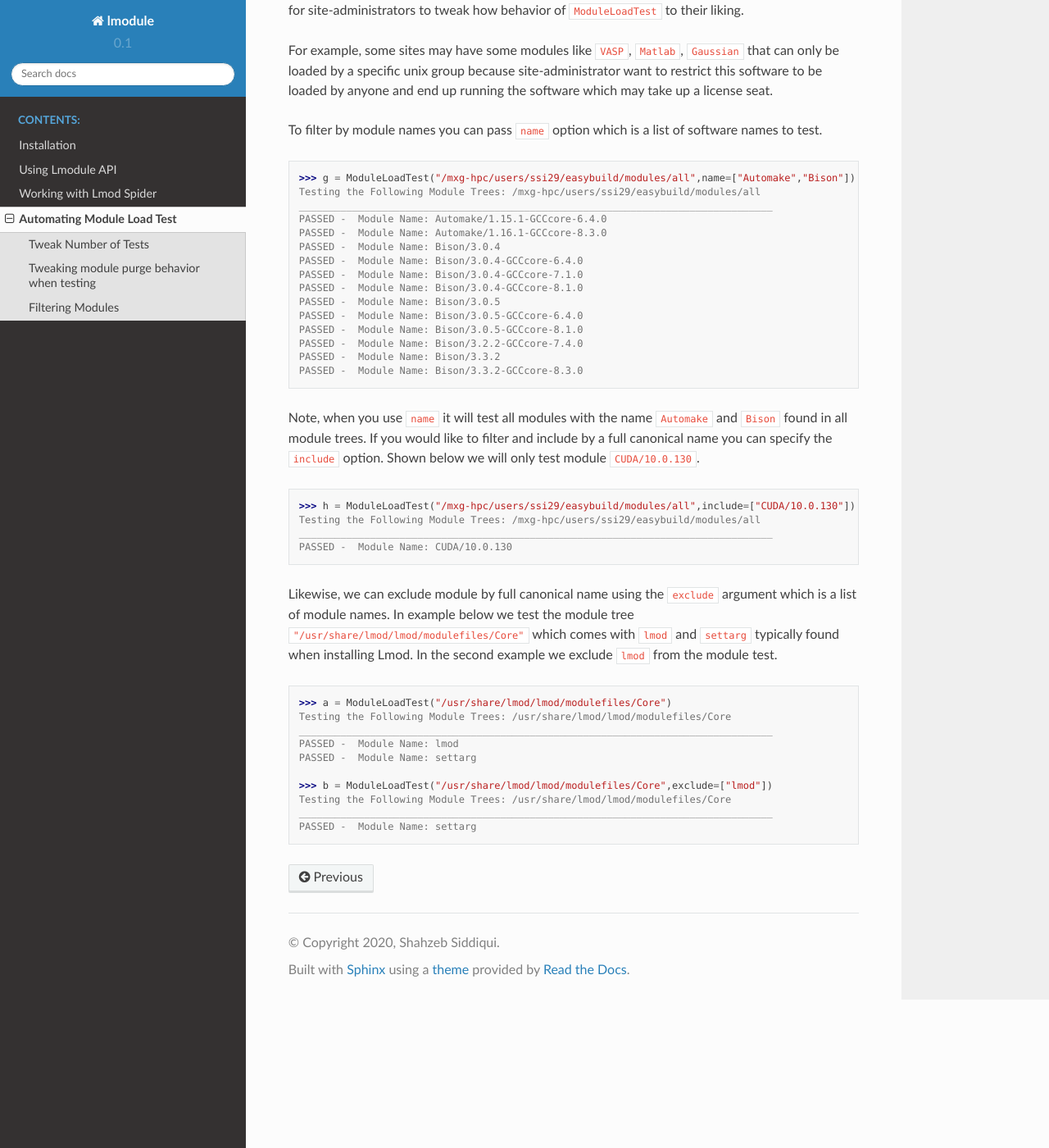
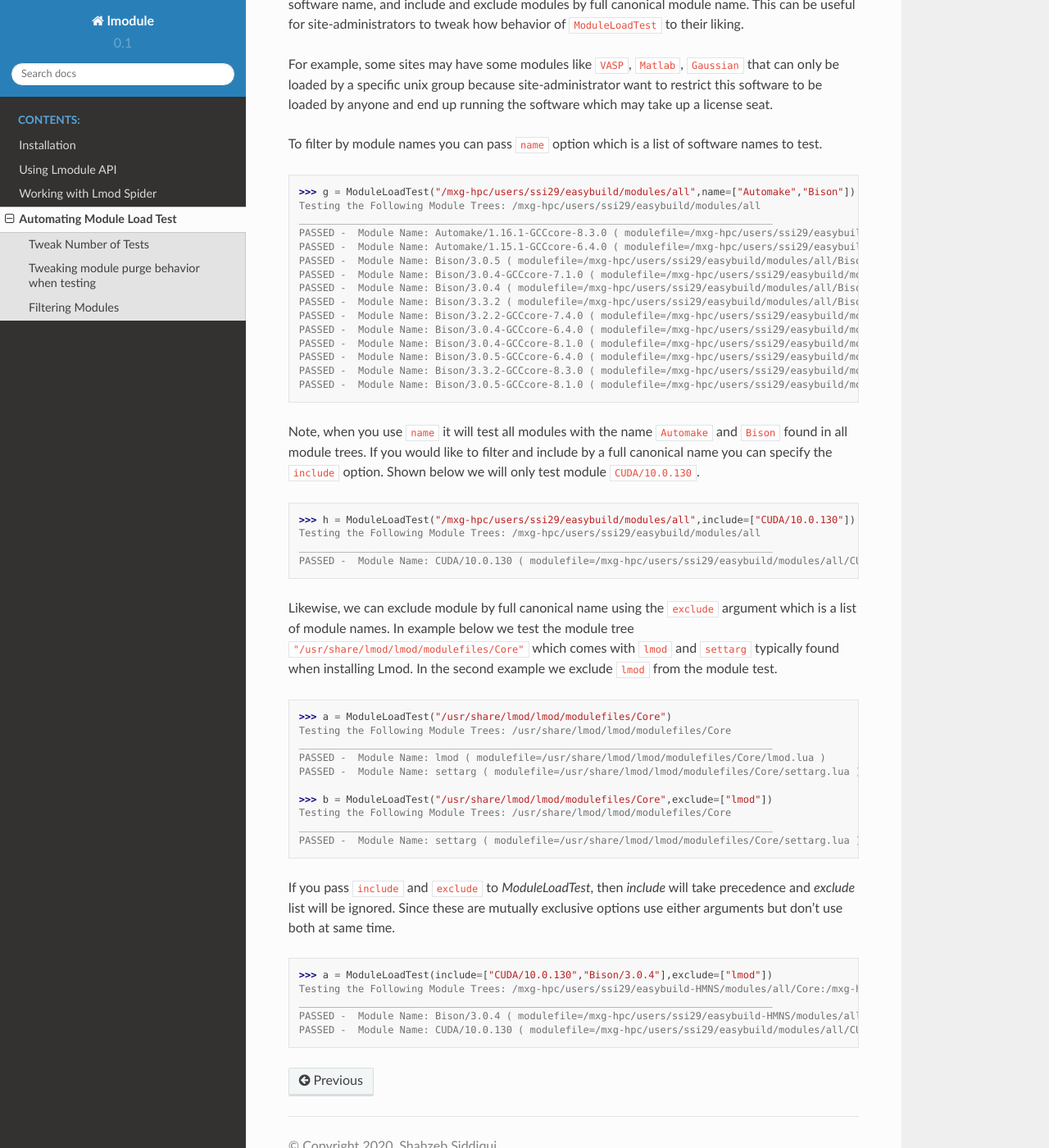
Before and after one commit to buildtesters/lmodule, a Sphinx documentation site: the page built from docs/moduleloadtest.rst, in a window 1280 px wide and 1400 px high, scrolled down 1927 px. Shown: the whole window at 82% size. Built offline with Sphinx 7.4.7 and the Read the Docs theme 2.0.0, drawn with Linux system fonts in a browser that asks for light colours; some of the changed text lies outside the part shown.

Commit message:
now returning modulefile name for Spider().get_modules() the return is a dict not a list. This allows ModuleLoadTest to print module file name and filepath to modulefile. Update docs for Spider and ModuleLoadTest section. Update conf.py with sys.path.insert to ensure api pages are generated

```diff
--- a/docs/conf.py
+++ b/docs/conf.py
@@ -10,9 +10,9 @@
 # add these directories to sys.path here. If the directory is relative to the
 # documentation root, use os.path.abspath to make it absolute, like shown here.
 #
-# import os
-# import sys
-# sys.path.insert(0, os.path.abspath('.'))
+import os
+import sys
+sys.path.insert(0, os.path.abspath('.'))
 
 from sphinx.ext.apidoc import main as sphinx_apidoc
 
--- a/docs/moduleloadtest.rst
+++ b/docs/moduleloadtest.rst
@@ -13,15 +13,17 @@ To test all modules set by MODULEPATH you can run the invoke ``ModuleLoadTest()`
 .. code-block:: python
 
     >>> a = ModuleLoadTest()
+    >>> a = ModuleLoadTest()
     Testing the Following Module Trees: /mxg-hpc/users/ssi29/easybuild-HMNS/modules/all/Core:/mxg-hpc/users/ssi29/spack/modules/linux-rhel7-x86_64/Core:/mxg-hpc/users/ssi29/easybuild/modules/all:/etc/modulefiles:/usr/share/modulefiles:/usr/share/modulefiles/Linux:/usr/share/modulefiles/Core:/usr/share/lmod/lmod/modulefiles/Core
     ________________________________________________________________________________
-    PASSED -  Module Name: Anaconda3/5.3.0
-    PASSED -  Module Name: Autoconf/2.69-GCCcore-6.4.0
-    PASSED -  Module Name: Autoconf/2.69-GCCcore-8.3.0
-    PASSED -  Module Name: Automake/1.15.1-GCCcore-6.4.0
-    PASSED -  Module Name: Automake/1.16.1-GCCcore-8.3.0
-    PASSED -  Module Name: Autotools/20170619-GCCcore-6.4.0
-    PASSED -  Module Name: Autotools/20180311-GCCcore-8.3.0
+    PASSED -  Module Name: Anaconda3/5.3.0 ( modulefile=/mxg-hpc/users/ssi29/easybuild/modules/all/Anaconda3/5.3.0.lua )
+    PASSED -  Module Name: Autoconf/2.69-GCCcore-8.3.0 ( modulefile=/mxg-hpc/users/ssi29/easybuild/modules/all/Autoconf/2.69-GCCcore-8.3.0.lua )
+    PASSED -  Module Name: Autoconf/2.69-GCCcore-6.4.0 ( modulefile=/mxg-hpc/users/ssi29/easybuild/modules/all/Autoconf/2.69-GCCcore-6.4.0.lua )
+    PASSED -  Module Name: Automake/1.16.1-GCCcore-8.3.0 ( modulefile=/mxg-hpc/users/ssi29/easybuild/modules/all/Automake/1.16.1-GCCcore-8.3.0.lua )
+    PASSED -  Module Name: Automake/1.15.1-GCCcore-6.4.0 ( modulefile=/mxg-hpc/users/ssi29/easybuild/modules/all/Automake/1.15.1-GCCcore-6.4.0.lua )
+    PASSED -  Module Name: Autotools/20170619-GCCcore-6.4.0 ( modulefile=/mxg-hpc/users/ssi29/easybuild/modules/all/Autotools/20170619-GCCcore-6.4.0.lua )
+    PASSED -  Module Name: Autotools/20180311-GCCcore-8.3.0 ( modulefile=/mxg-hpc/users/ssi29/easybuild/modules/all/Autotools/20180311-GCCcore-8.3.0.lua )
+
 
 Tweak Number of Tests
 -----------------------
@@ -32,9 +34,10 @@ We can control how many tests to run by passing ``count`` argument. Shown below
     >>> b = ModuleLoadTest(count=3)
     Testing the Following Module Trees: /mxg-hpc/users/ssi29/easybuild-HMNS/modules/all/Core:/mxg-hpc/users/ssi29/spack/modules/linux-rhel7-x86_64/Core:/mxg-hpc/users/ssi29/easybuild/modules/all:/etc/modulefiles:/usr/share/modulefiles:/usr/share/modulefiles/Linux:/usr/share/modulefiles/Core:/usr/share/lmod/lmod/modulefiles/Core
     ________________________________________________________________________________
-    PASSED -  Module Name: Anaconda3/5.3.0
-    PASSED -  Module Name: Autoconf/2.69-GCCcore-6.4.0
-    PASSED -  Module Name: Autoconf/2.69-GCCcore-8.3.0
+    PASSED -  Module Name: Anaconda3/5.3.0 ( modulefile=/mxg-hpc/users/ssi29/easybuild/modules/all/Anaconda3/5.3.0.lua )
+    PASSED -  Module Name: Autoconf/2.69-GCCcore-8.3.0 ( modulefile=/mxg-hpc/users/ssi29/easybuild/modules/all/Autoconf/2.69-GCCcore-8.3.0.lua )
+    PASSED -  Module Name: Autoconf/2.69-GCCcore-6.4.0 ( modulefile=/mxg-hpc/users/ssi29/easybuild/modules/all/Autoconf/2.69-GCCcore-6.4.0.lua )
+
 
 We can configure which module trees to test by specifying the ``tree`` argument and enable debug mode by passing ``debug=True``.
 
@@ -45,10 +48,11 @@ We can configure which module trees to test by specifying the ``tree`` argument
     ________________________________________________________________________________
     [DEBUG] Executing module command: module purge && module load lmod
     [DEBUG] Return Code: 0
-    PASSED -  Module Name: lmod
+    PASSED -  Module Name: lmod ( modulefile=/usr/share/lmod/lmod/modulefiles/Core/lmod.lua )
     [DEBUG] Executing module command: module purge && module load settarg
     [DEBUG] Return Code: 0
-    PASSED -  Module Name: settarg
+    PASSED -  Module Name: settarg ( modulefile=/usr/share/lmod/lmod/modulefiles/Core/settarg.lua )
+
 
 If you would like to specify  more than one tree you can specify them separating by a colon ``:`` character.
 
@@ -65,10 +69,11 @@ but this can be disabled by passing ``purge=False``.
     ________________________________________________________________________________
     [DEBUG] Executing module command: module load lmod
     [DEBUG] Return Code: 0
-    PASSED -  Module Name: lmod
+    PASSED -  Module Name: lmod ( modulefile=/usr/share/lmod/lmod/modulefiles/Core/lmod.lua )
     [DEBUG] Executing module command: module load settarg
     [DEBUG] Return Code: 0
-    PASSED -  Module Name: settarg
+    PASSED -  Module Name: settarg ( modulefile=/usr/share/lmod/lmod/modulefiles/Core/settarg.lua )
+
 
 If you want to force purge modules, then pass in the ``force=True``. You may get unexpected result depending on your site
 configuration.
@@ -80,12 +85,10 @@ configuration.
     ________________________________________________________________________________
     [DEBUG] Executing module command: module --force purge &&  module load lmod
     [DEBUG] Return Code: 0
-    PASSED -  Module Name: lmod
+    PASSED -  Module Name: lmod ( modulefile=/usr/share/lmod/lmod/modulefiles/Core/lmod.lua )
     [DEBUG] Executing module command: module --force purge &&  module load settarg
     [DEBUG] Return Code: 0
-    PASSED -  Module Name: settarg
-
-
+    PASSED -  Module Name: settarg ( modulefile=/usr/share/lmod/lmod/modulefiles/Core/settarg.lua )
 
 Filtering Modules
 ------------------
@@ -105,18 +108,19 @@ To filter by module names you can pass ``name`` option which is a list of softwa
     >>> g = ModuleLoadTest("/mxg-hpc/users/ssi29/easybuild/modules/all",name=["Automake","Bison"])
     Testing the Following Module Trees: /mxg-hpc/users/ssi29/easybuild/modules/all
     ________________________________________________________________________________
-    PASSED -  Module Name: Automake/1.15.1-GCCcore-6.4.0
-    PASSED -  Module Name: Automake/1.16.1-GCCcore-8.3.0
-    PASSED -  Module Name: Bison/3.0.4
-    PASSED -  Module Name: Bison/3.0.4-GCCcore-6.4.0
-    PASSED -  Module Name: Bison/3.0.4-GCCcore-7.1.0
-    PASSED -  Module Name: Bison/3.0.4-GCCcore-8.1.0
-    PASSED -  Module Name: Bison/3.0.5
-    PASSED -  Module Name: Bison/3.0.5-GCCcore-6.4.0
-    PASSED -  Module Name: Bison/3.0.5-GCCcore-8.1.0
-    PASSED -  Module Name: Bison/3.2.2-GCCcore-7.4.0
-    PASSED -  Module Name: Bison/3.3.2
-    PASSED -  Module Name: Bison/3.3.2-GCCcore-8.3.0
+    PASSED -  Module Name: Automake/1.16.1-GCCcore-8.3.0 ( modulefile=/mxg-hpc/users/ssi29/easybuild/modules/all/Automake/1.16.1-GCCcore-8.3.0.lua )
+    PASSED -  Module Name: Automake/1.15.1-GCCcore-6.4.0 ( modulefile=/mxg-hpc/users/ssi29/easybuild/modules/all/Automake/1.15.1-GCCcore-6.4.0.lua )
+    PASSED -  Module Name: Bison/3.0.5 ( modulefile=/mxg-hpc/users/ssi29/easybuild/modules/all/Bison/3.0.5.lua )
+    PASSED -  Module Name: Bison/3.0.4-GCCcore-7.1.0 ( modulefile=/mxg-hpc/users/ssi29/easybuild/modules/all/Bison/3.0.4-GCCcore-7.1.0.lua )
+    PASSED -  Module Name: Bison/3.0.4 ( modulefile=/mxg-hpc/users/ssi29/easybuild/modules/all/Bison/3.0.4.lua )
+    PASSED -  Module Name: Bison/3.3.2 ( modulefile=/mxg-hpc/users/ssi29/easybuild/modules/all/Bison/3.3.2.lua )
+    PASSED -  Module Name: Bison/3.2.2-GCCcore-7.4.0 ( modulefile=/mxg-hpc/users/ssi29/easybuild/modules/all/Bison/3.2.2-GCCcore-7.4.0.lua )
+    PASSED -  Module Name: Bison/3.0.4-GCCcore-6.4.0 ( modulefile=/mxg-hpc/users/ssi29/easybuild/modules/all/Bison/3.0.4-GCCcore-6.4.0.lua )
+    PASSED -  Module Name: Bison/3.0.4-GCCcore-8.1.0 ( modulefile=/mxg-hpc/users/ssi29/easybuild/modules/all/Bison/3.0.4-GCCcore-8.1.0.lua )
+    PASSED -  Module Name: Bison/3.0.5-GCCcore-6.4.0 ( modulefile=/mxg-hpc/users/ssi29/easybuild/modules/all/Bison/3.0.5-GCCcore-6.4.0.lua )
+    PASSED -  Module Name: Bison/3.3.2-GCCcore-8.3.0 ( modulefile=/mxg-hpc/users/ssi29/easybuild/modules/all/Bison/3.3.2-GCCcore-8.3.0.lua )
+    PASSED -  Module Name: Bison/3.0.5-GCCcore-8.1.0 ( modulefile=/mxg-hpc/users/ssi29/easybuild/modules/all/Bison/3.0.5-GCCcore-8.1.0.lua )
+
 
 Note, when you use ``name`` it will test all modules with the name ``Automake`` and ``Bison`` found in all module trees.
 If you would like to filter and include by a full canonical name you can specify the ``include`` option. Shown below
@@ -127,8 +131,7 @@ we will only test module ``CUDA/10.0.130``.
     >>> h = ModuleLoadTest("/mxg-hpc/users/ssi29/easybuild/modules/all",include=["CUDA/10.0.130"])
     Testing the Following Module Trees: /mxg-hpc/users/ssi29/easybuild/modules/all
     ________________________________________________________________________________
-    PASSED -  Module Name: CUDA/10.0.130
-
+    PASSED -  Module Name: CUDA/10.0.130 ( modulefile=/mxg-hpc/users/ssi29/easybuild/modules/all/CUDA/10.0.130.lua )
 
 Likewise, we can exclude module by full canonical name using the ``exclude`` argument which is a list of module names. In
 example below we test the module tree ``"/usr/share/lmod/lmod/modulefiles/Core"`` which comes with ``lmod`` and ``settarg``
@@ -139,10 +142,22 @@ typically found when installing Lmod. In the second example we exclude ``lmod``
     >>> a = ModuleLoadTest("/usr/share/lmod/lmod/modulefiles/Core")
     Testing the Following Module Trees: /usr/share/lmod/lmod/modulefiles/Core
     ________________________________________________________________________________
-    PASSED -  Module Name: lmod
-    PASSED -  Module Name: settarg
+    PASSED -  Module Name: lmod ( modulefile=/usr/share/lmod/lmod/modulefiles/Core/lmod.lua )
+    PASSED -  Module Name: settarg ( modulefile=/usr/share/lmod/lmod/modulefiles/Core/settarg.lua )
 
     >>> b = ModuleLoadTest("/usr/share/lmod/lmod/modulefiles/Core",exclude=["lmod"])
     Testing the Following Module Trees: /usr/share/lmod/lmod/modulefiles/Core
     ________________________________________________________________________________
-    PASSED -  Module Name: settarg
+    PASSED -  Module Name: settarg ( modulefile=/usr/share/lmod/lmod/modulefiles/Core/settarg.lua )
+
+
+If you pass ``include`` and ``exclude`` to *ModuleLoadTest*, then *include* will take precedence and *exclude*
+list will be ignored. Since these are mutually exclusive options use either arguments but don't use both at same time.
+
+.. code-block:: python
+
+    >>> a = ModuleLoadTest(include=["CUDA/10.0.130","Bison/3.0.4"],exclude=["lmod"])
+    Testing the Following Module Trees: /mxg-hpc/users/ssi29/easybuild-HMNS/modules/all/Core:/mxg-hpc/users/ssi29/spack/modules/linux-rhel7-x86_64/Core:/mxg-hpc/users/ssi29/easybuild/modules/all:/etc/modulefiles:/usr/share/modulefiles:/usr/share/modulefiles/Linux:/usr/share/modulefiles/Core:/usr/share/lmod/lmod/modulefiles/Core
+    ________________________________________________________________________________
+    PASSED -  Module Name: Bison/3.0.4 ( modulefile=/mxg-hpc/users/ssi29/easybuild-HMNS/modules/all/Core/Bison/3.0.4.lua )
+    PASSED -  Module Name: CUDA/10.0.130 ( modulefile=/mxg-hpc/users/ssi29/easybuild/modules/all/CUDA/10.0.130.lua )
```
Also changed, not shown: docs/spider.rst (+17 -4 lines), 3 other files.
